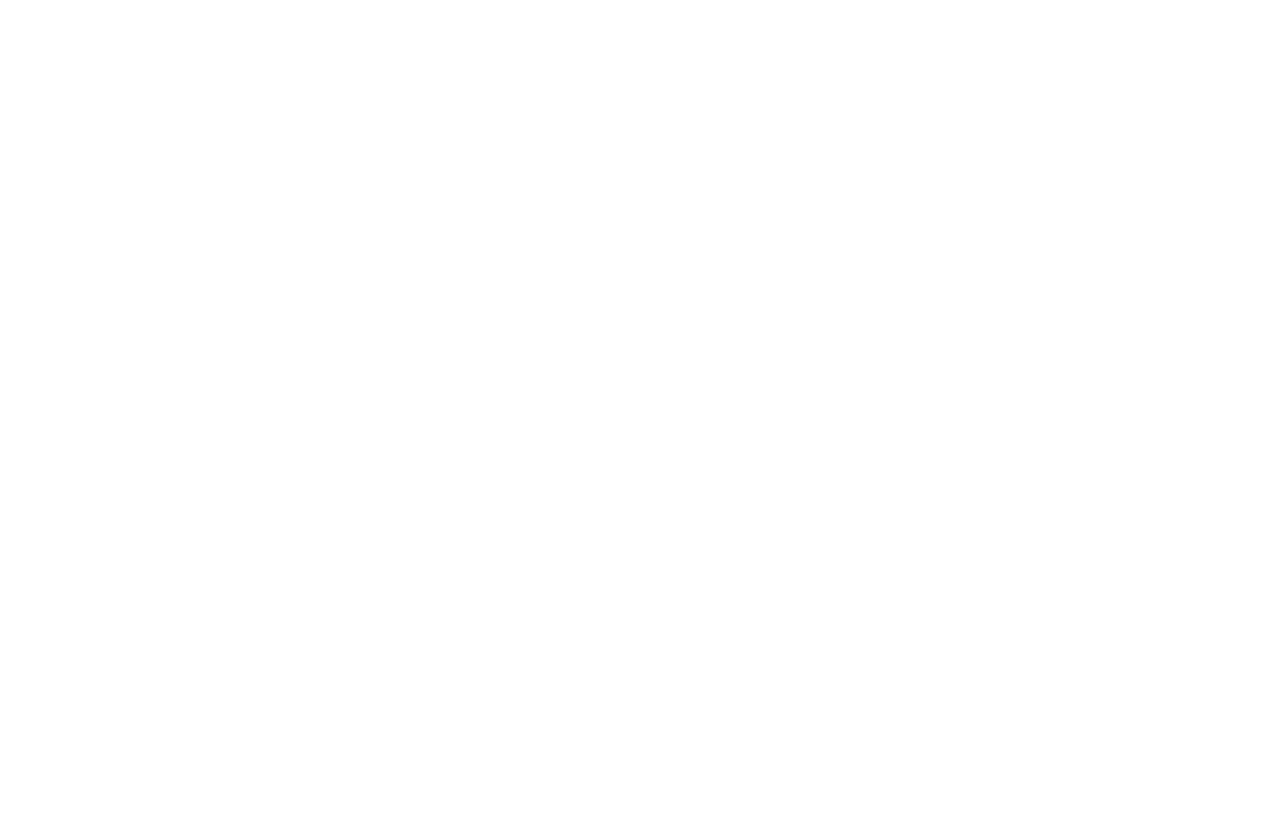
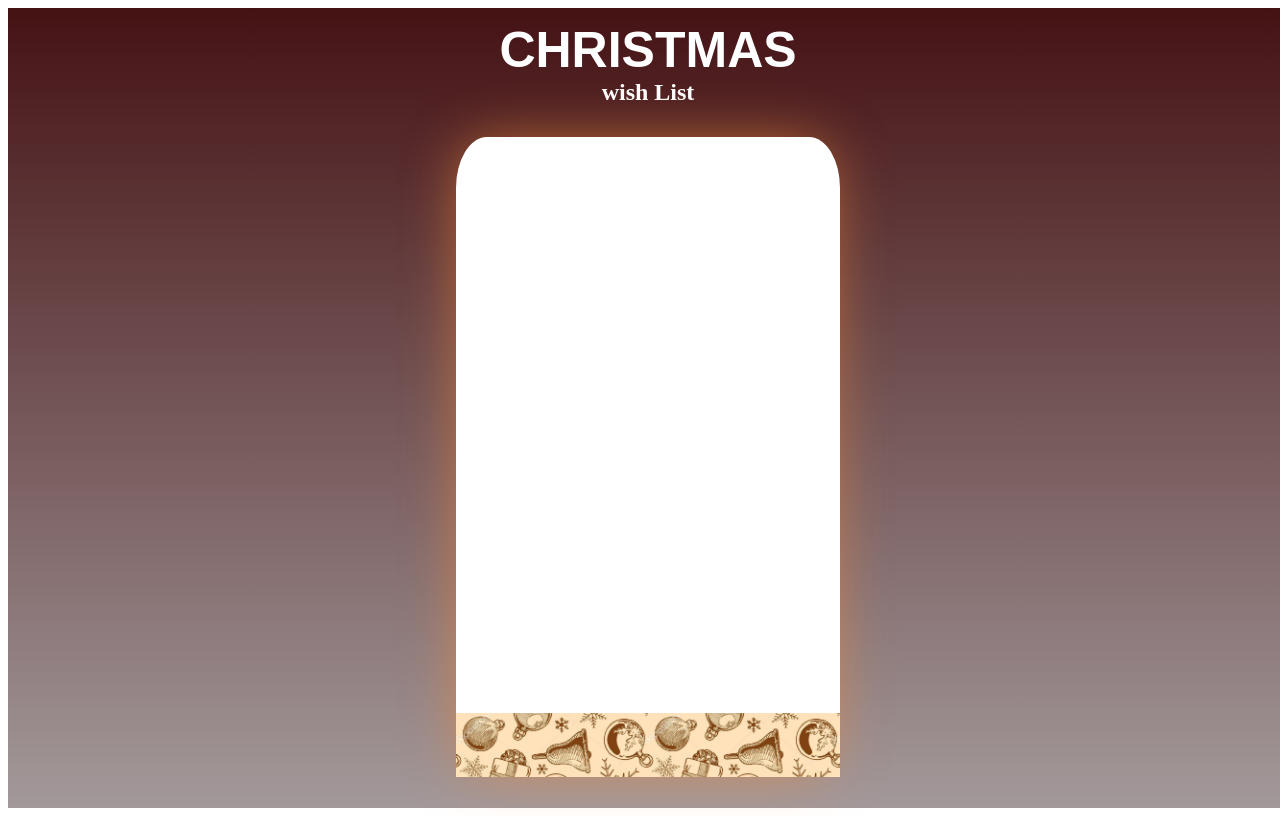
Before and after one commit to AlbaGomezPerez/formacion-online-todo-list-AlbaGomezPerez, a plain HTML site: page index.html in a window 1280 px wide. Drawn offline with Linux system fonts and the light colour scheme.

Commit message:
give first styles

```diff
--- a/index.html
+++ b/index.html
@@ -5,9 +5,18 @@
 	<meta name="viewport" content="width=device-width, initial-scale=1.0">
 	<meta http-equiv="X-UA-Compatible" content="ie=edge">
 	<link rel="stylesheet" href="style.css">
-	<title>To do listt</title>
+	<title>To do list</title>
 </head>
 <body>
+	<div class="page">
+		<h1 class="title">Christmas</h1>
+		<h2 class="subtitle">wish List</h2>
+		<div class="snow"></div>
+		<div class="toDoList">
+			<div class="footerList"></div>
+		</div>
+	</div>
 	<script src="main.js"></script>
+	<script src="snow.js"></script>
 </body>
 </html>
--- a/style.css
+++ b/style.css
@@ -0,0 +1,49 @@
+.page{
+    background:
+            -webkit-linear-gradient(top, rgb(69, 18, 20) 0%,
+            rgb(163, 153, 154) 100%);
+    height: 100vh;
+    width: 100vw;
+    display: flex;
+    justify-content: center;
+    flex-direction: column;
+}
+
+.title{
+    color: white;
+    font-family: fantasy, Serif;
+    font-size: 50px;
+    text-transform: uppercase;
+    text-align: center;
+    margin-top: 1%;
+    margin-bottom: 0;
+}
+
+.subtitle{
+    color: white;
+    font-family: 'Athelas', Serif;
+    text-align: center;
+    margin: 0;
+}
+
+.toDoList{
+    background-color: white;
+    /*background-image: url("./images/soft.jpg");*/
+    height: 80%;
+    width: 30%;
+    margin: auto;
+    border-radius: 8%;
+    -webkit-box-shadow: -2px -1px 53px -5px rgba(248, 138, 54, 0.6);
+}
+
+.footerList{
+    background-image: url("./images/background.jpg");
+    background-size: cover;
+    height: 10%;
+    width: 100%;
+    margin: auto;
+    position: relative;
+    top: 90%;
+}
+
+/*SNOW*/
```
Also changed, not shown: images/background.jpg (added), images/soft.jpg (added), snow.js (added).
